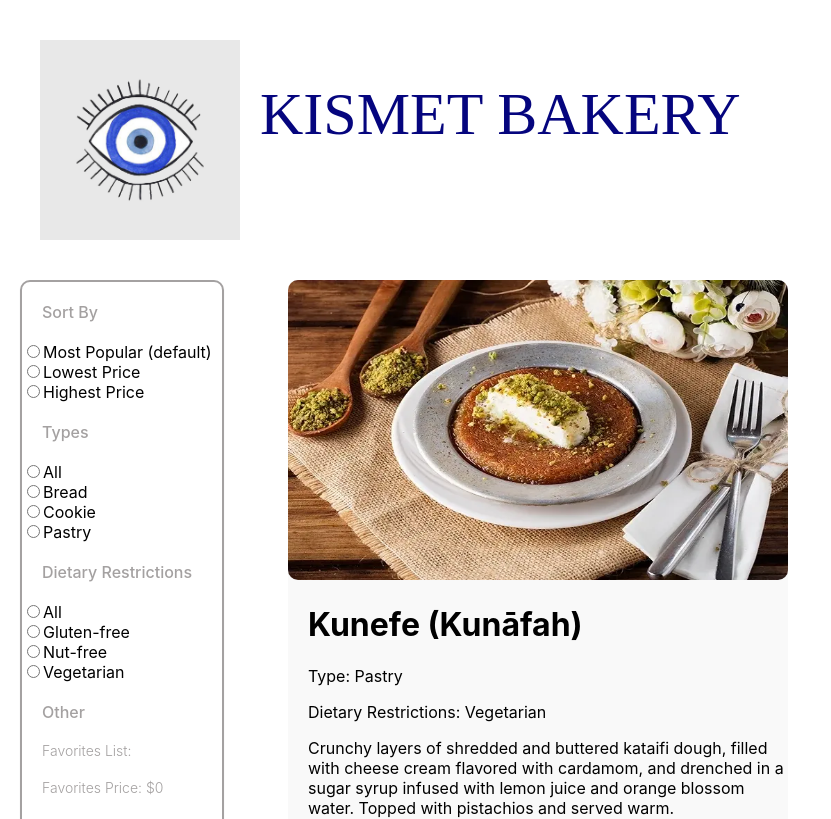
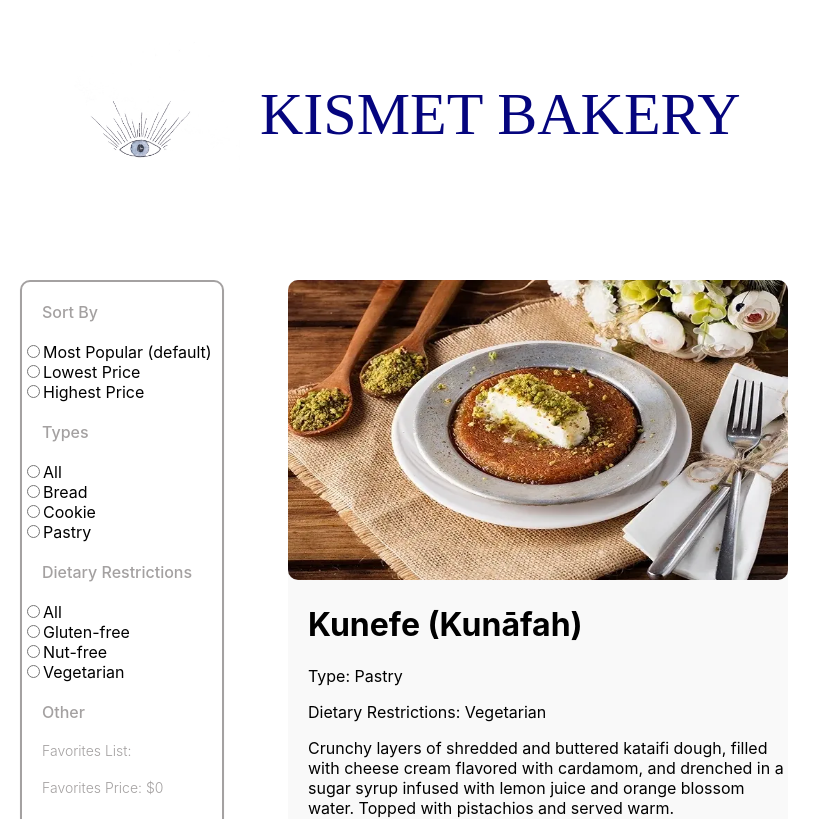
Before and after one commit to tiredkitty147/development, a React (Create React App) app: page / in a window 1280 px wide. Shown: the top 819 px of the page, without its empty margins (0-831 px from the left). Built offline with nearby package versions, Linux system fonts and the light colour scheme; the HTML template or start-up script is replaced by a standard one.

Commit message:
Update App.js

```diff
--- a/src/App.js
+++ b/src/App.js
@@ -113,7 +113,7 @@ function App() {
     <div className="App">
 
       <div className="logo-name">
-        <img src="images/evil-eye-2.jpg" />
+        <img src="images/evil-eye.jpeg" />
         <h1>KISMET BAKERY</h1>
       </div>
 
```
